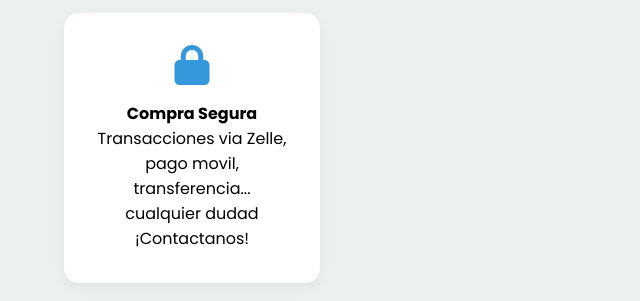
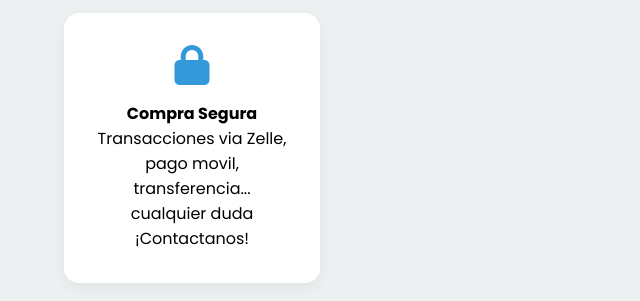
Before and after one commit to ch1pilo/EMPISHOES, a plain HTML site: page index.html in a window 1280 px wide. Shown: the part 1500-1801 px from the top of the page, 0-640 px from the left. Drawn offline with nearby package versions, Linux system fonts and the light colour scheme.

Commit message:
Update index.html

```diff
--- a/index.html
+++ b/index.html
@@ -79,7 +79,7 @@
                     <div class="value-card">
                         <i class="fas fa-lock"></i>
                         <h4>Compra Segura</h4>
-                        <p>Transacciones via Zelle, pago movil, transferencia... cualquier dudad ¡Contactanos!</p>
+                        <p>Transacciones via Zelle, pago movil, transferencia... cualquier duda ¡Contactanos!</p>
                     </div>
                 </div>
             </div>
```
